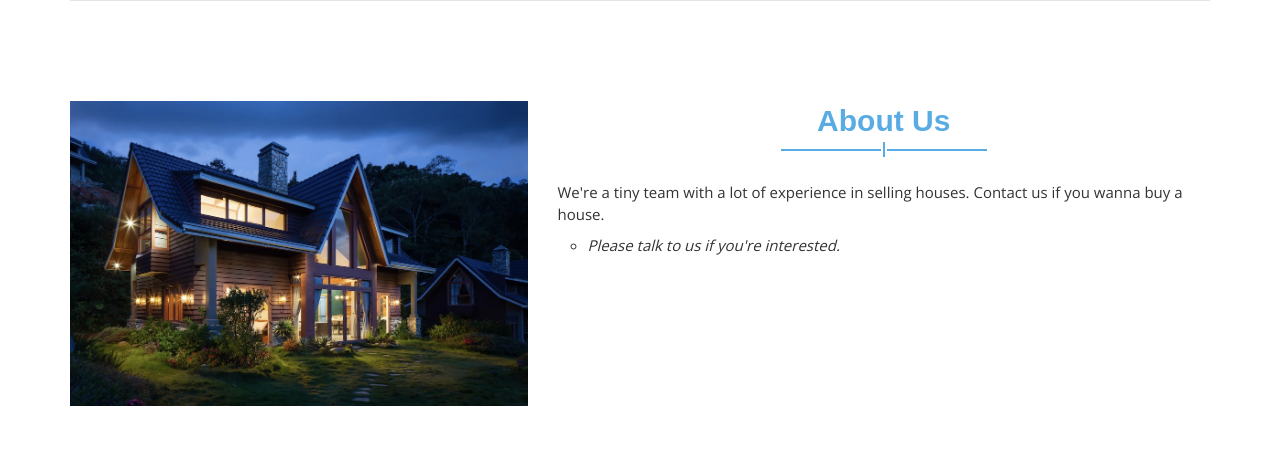
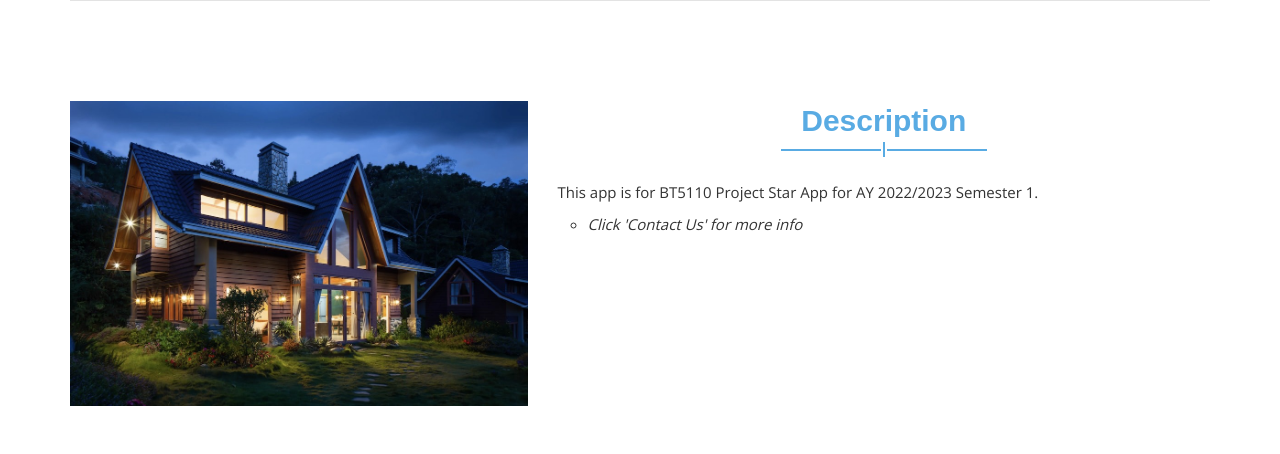
Before and after one commit to SoonQingRong/project_starapp, a Flask app: page / in a window 1280 px wide. Shown: the part 799-1253 px from the top of the page. Run offline with Flask 2, Linux system fonts and the light colour scheme; some libraries are stand-ins or nearby versions.

Commit message:
Add existing project files to Git

```diff
--- a/templates/index.html
+++ b/templates/index.html
@@ -196,12 +196,12 @@
               <div class="col-md-7">
                 <div class="aa-about-us-right">
                   <div class="aa-title">
-                    <h2>About Us</h2>
+                    <h2>Description</h2>
                     <span></span>
                   </div>
-                  <p>We're a tiny team with a lot of experience in selling houses. Contact us if you wanna buy a house.</p>
+                  <p>This app is for BT5110 Project Star App for AY 2022/2023 Semester 1.</p>
                   <ul>
-                    <li>Please talk to us if you're interested.</li>
+                    <li>Click 'Contact Us' for more info</li>
                   </ul>
                 </div>
               </div>
```
